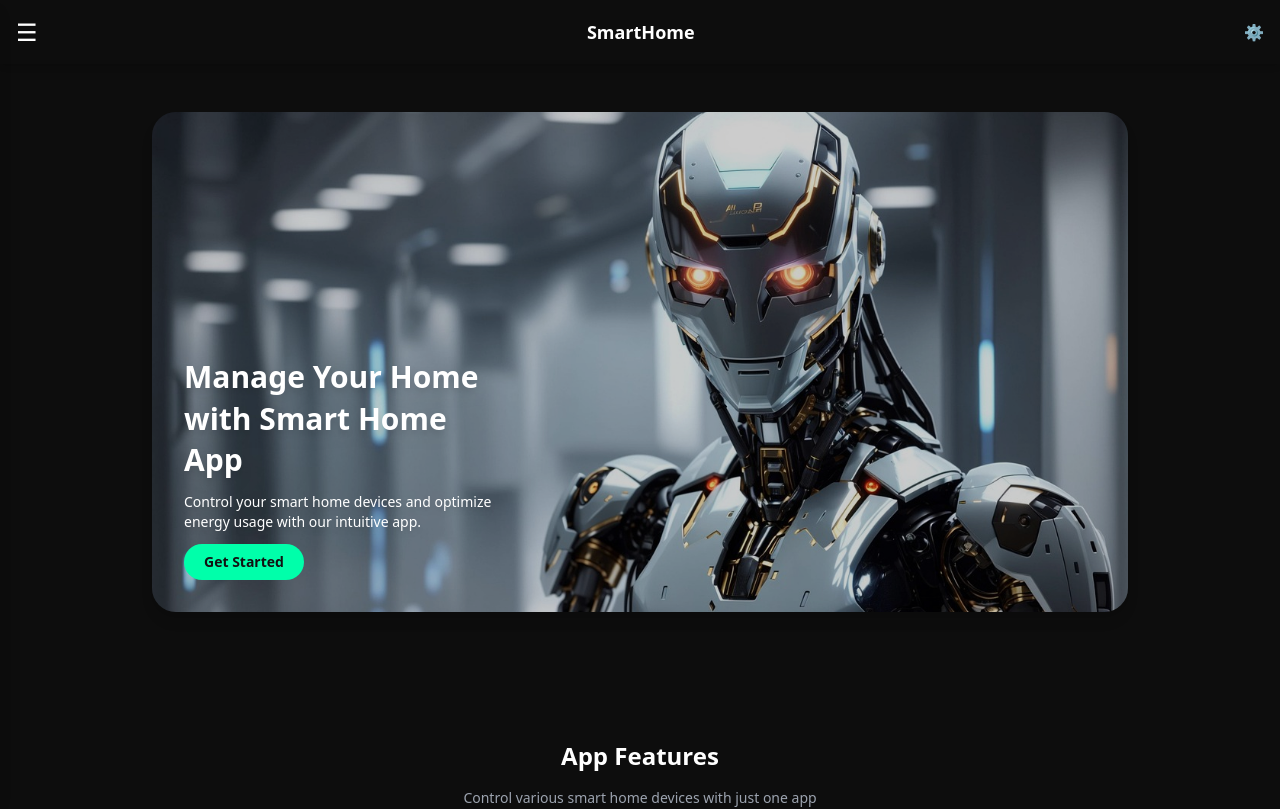
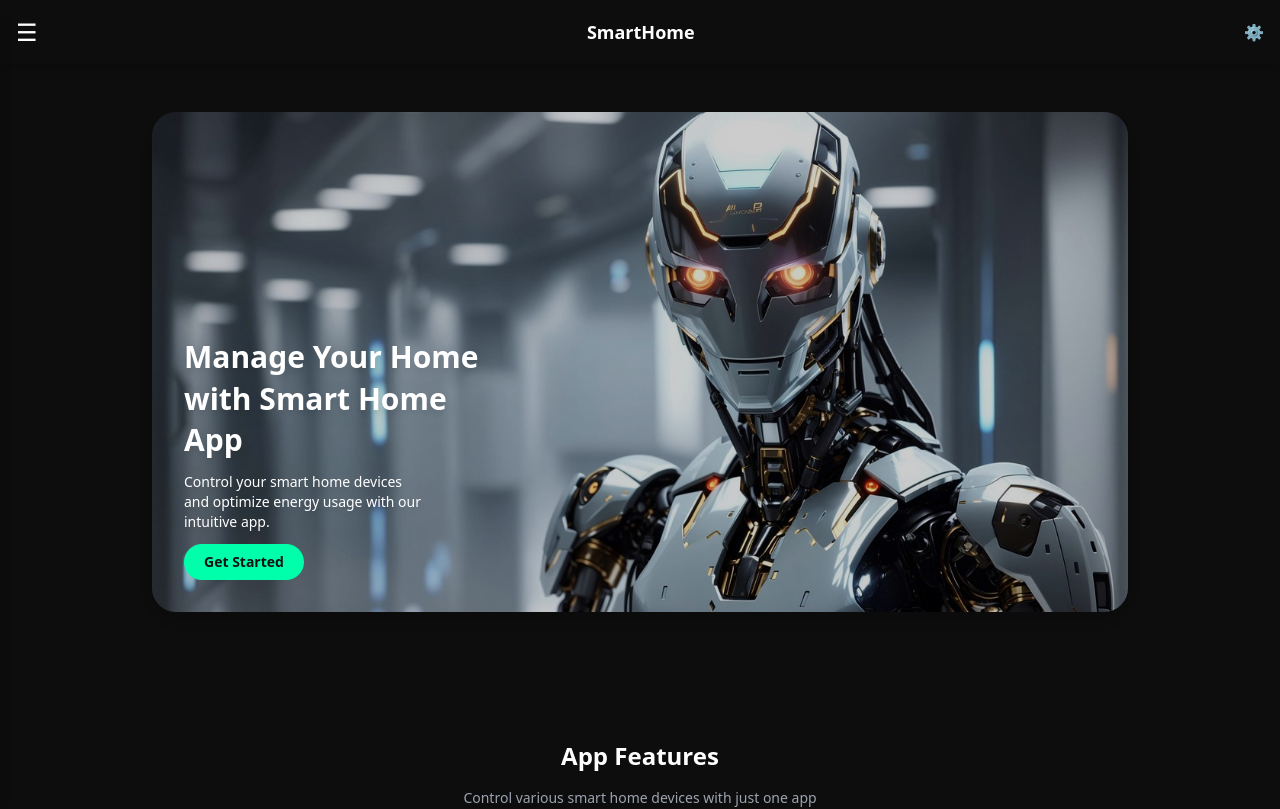
Before and after one commit to Omitofo/app-smart-home, a React (Vite) app: page / in a window 1280 px wide. Shown: the top 809 px of the page. Built offline with nearby package versions, Linux system fonts and the light colour scheme.

Commit message:
hero text width

```diff
--- a/src/components/Hero.jsx
+++ b/src/components/Hero.jsx
@@ -24,7 +24,7 @@ const Hero = () => {
         <h1 className="text-3xl font-bold mb-3 leading-snug drop-shadow-lg">
           Manage Your Home with Smart Home App
         </h1>
-        <p className="text-sm mb-3 max-w-[25rem] drop-shadow-md">
+        <p className="text-sm mb-3 max-w-[15rem] drop-shadow-md">
           Control your smart home devices and optimize energy usage with our intuitive app.
         </p>
 
```
